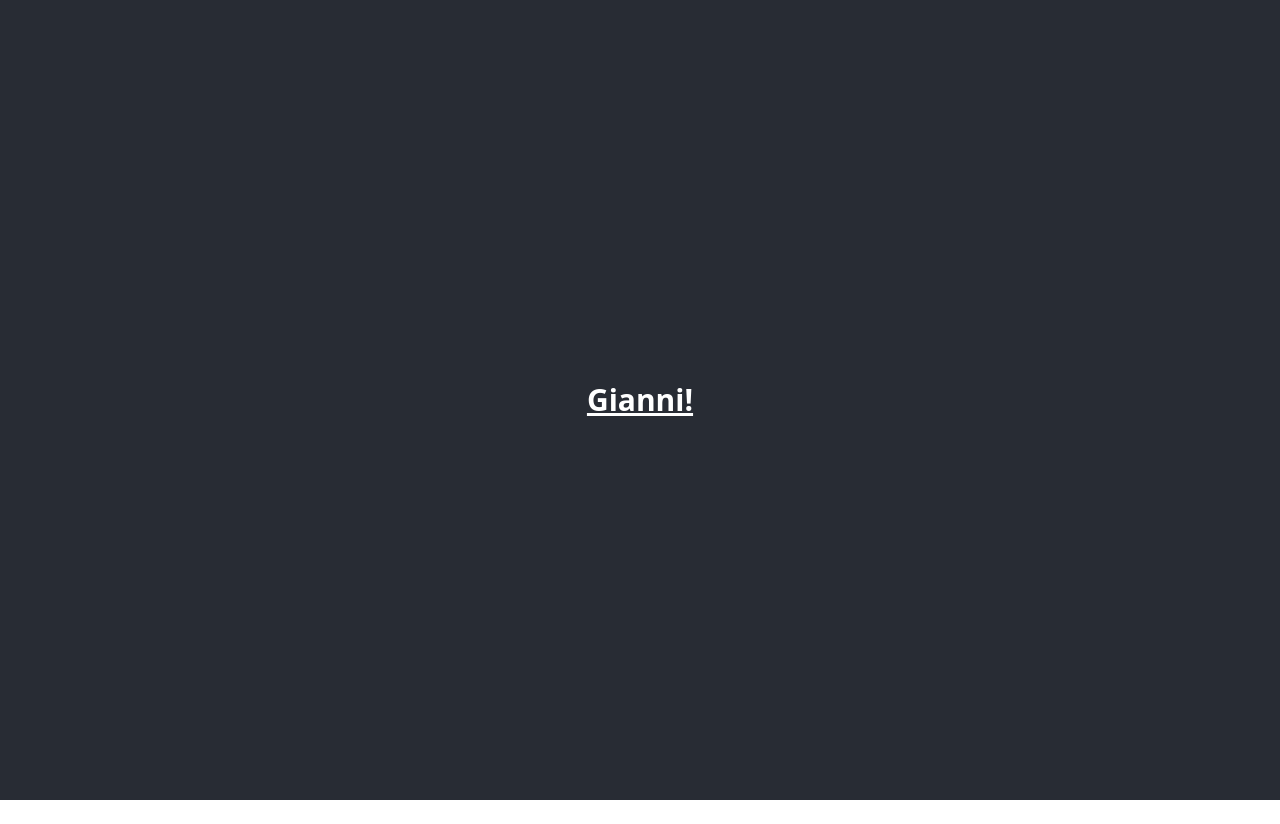
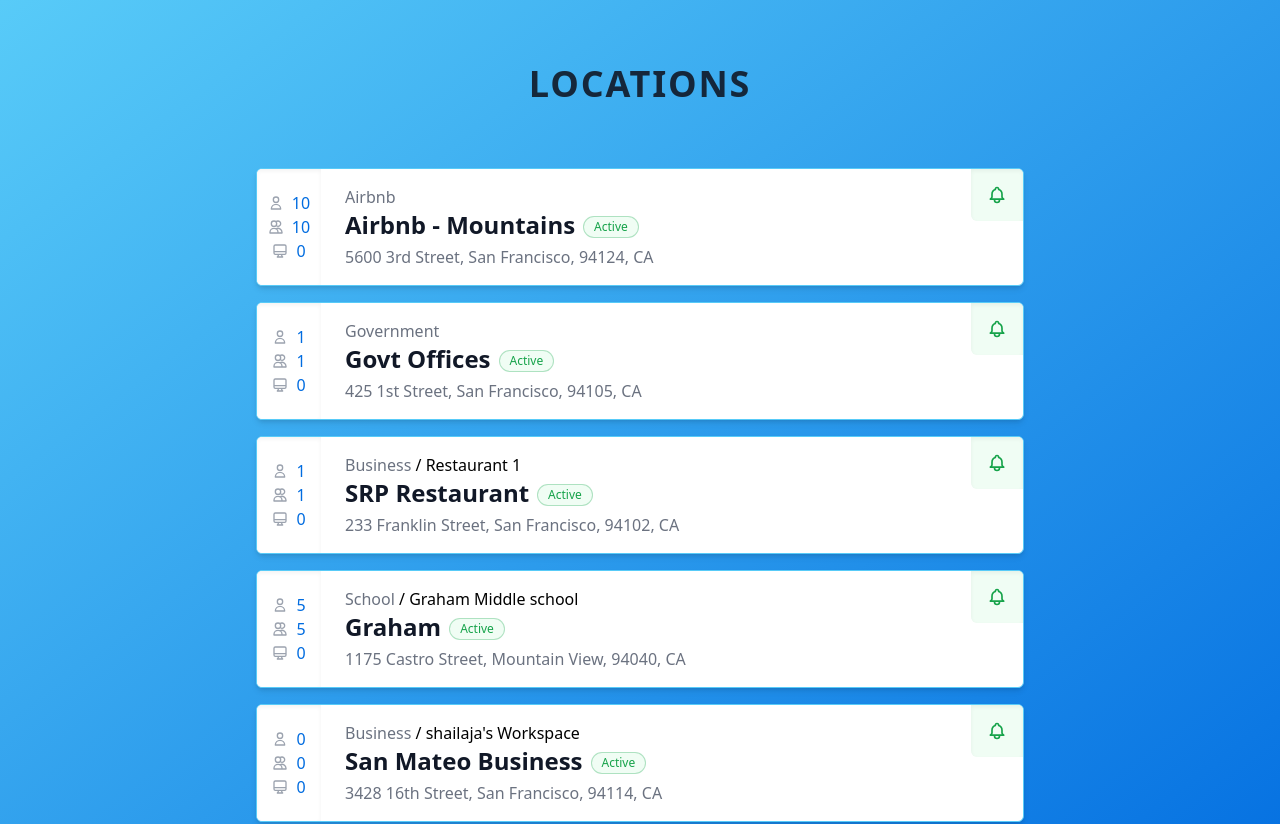
Before and after one commit to simonepozzobon/confidence-test, a React (Create React App) app: page / in a window 1280 px wide. Shown: the top 824 px of the page. Before the commit the page ends 800 px from the top, so only its background shows below. Built offline with nearby package versions, Linux system fonts and the light colour scheme.

Commit message:
Simple Layout

```diff
--- a/package.json
+++ b/package.json
@@ -2,10 +2,13 @@
     "name": "confidence-test",
     "version": "0.1.0",
     "private": true,
+    "proxy": "https://dev-api.confidence.org",
     "dependencies": {
+        "@heroicons/react": "^1.0.6",
         "@testing-library/jest-dom": "^5.16.4",
         "@testing-library/react": "^13.0.1",
         "@testing-library/user-event": "^13.5.0",
+        "axios": "^0.26.1",
         "react": "^18.0.0",
         "react-dom": "^18.0.0",
         "react-scripts": "5.0.1",
--- a/src/App.js
+++ b/src/App.js
@@ -1,14 +1,187 @@
 import "./App.css";
 import response from "./Response";
+// import { useRef, useState, useEffect, useCallback } from "react";
+import axios from "axios";
+import {
+    BellIcon,
+    DesktopComputerIcon,
+    UserIcon,
+    UsersIcon,
+} from "@heroicons/react/outline";
+
+// function useFetch(query, page) {
+//     const [loading, setLoading] = useState(true);
+//     const [error, setError] = useState(false);
+//     const [list, setList] = useState([]);
+
+//     const sendQuery = useCallback(async () => {
+//         try {
+//             await setLoading(true);
+//             await setError(false);
+//             const res = await axios.get(
+//                 "https://dev-api.confidence.org/v2/confidence/locations",
+//                 {
+//                     headers: {
+//                         "Content-Type": "application/json",
+//                         "Access-Control-Allow-Origin": "http://localhost:3000",
+//                     },
+//                     auth: {
+//                         username: "amitphatak$r5labs.com",
+//                     },
+//                     // body: {
+//                     //     start: 0,
+//                     //     limit: 10,
+//                     // },
+//                 }
+//             );
+//             await setList((prev) => [...prev, ...res.data]);
+//             setLoading(false);
+//         } catch (err) {
+//             setError(err);
+//         }
+//     }, [query, page]);
+
+//     useEffect(() => {
+//         sendQuery(query);
+//     }, [query, sendQuery, page]);
+
+//     return { loading, error, list };
+// }
+
+function LocationCard(props) {
+    const { location } = props;
+
+    let badge = (
+        <span className="inline-flex items-center px-2.5 py-0.5 rounded-full text-xs font-medium border border-red-600 bg-red-50 text-red-600">
+            Inactive
+        </span>
+    );
+
+    if (location.active) {
+        badge = (
+            <span className="inline-flex items-center px-2.5 py-0.5 rounded-full text-xs font-medium border border-green-600/30 bg-green-50 text-green-600">
+                Active
+            </span>
+        );
+    }
+
+    let subscriptionBadge;
+    if (location.subscriptionActive) {
+        subscriptionBadge = (
+            <div className="flex mt-1 lg:mt-0 px-4 py-4 shadow-inner rounded-bl-md bg-green-50">
+                <BellIcon className="w-5 text-green-600" />
+            </div>
+        );
+    }
+
+    return (
+        <li className="bg-white shadow-md overflow-hidden rounded-md border border-light-blue flex gap-4 lg:gap-6">
+            <div className="flex flex-col justify-center items-center bg-white px-4 py-4 shadow-inner w-16">
+                <div className="lg:hidden">{subscriptionBadge}</div>
+                <div class="flex gap-2">
+                    <UserIcon className="w-4 text-gray-400" />
+                    <span className="text-primary">
+                        {location.numberofMyTasks}
+                    </span>
+                </div>
+                <div className="flex gap-2">
+                    <UsersIcon className="w-4 text-gray-400" />
+                    <span className="text-primary">
+                        {location.numberofTasks}
+                    </span>
+                </div>
+                <div className="flex gap-2">
+                    <DesktopComputerIcon className="w-4 text-gray-400" />
+                    <span className="text-primary">
+                        {location.numberofDevices}
+                    </span>
+                </div>
+            </div>
+            <div className="flex-grow py-4">
+                <div className="block lg:hidden">{badge}</div>
+                <div className="text-base">
+                    <span className="text-gray-500 font-light">
+                        {location.locationType}&nbsp;
+                    </span>
+                    {location.locationDetails && (
+                        <span>/ {location.locationDetails}</span>
+                    )}
+                </div>
+                <div className="flex items-center gap-2">
+                    <h2 className="font-extrabold text-2xl text-gray-900 leading-8">
+                        {location.locationName}
+                    </h2>
+                    <div className="hidden lg:block">{badge}</div>
+                </div>
+                <div className="text-gray-500 mt-1">
+                    <span className="block lg:inline-block">
+                        {location.address.addressLine1},&nbsp;
+                    </span>
+                    <span className="block lg:inline">
+                        {location.address.city},&nbsp;
+                    </span>
+                    <span className="block lg:inline">
+                        {location.address.zip}, {location.address.state}
+                    </span>
+                </div>
+            </div>
+            <div className="hidden lg:block">{subscriptionBadge}</div>
+        </li>
+    );
+}
 
 function App() {
-	return (
-		<div className="App">
-			<header className="App-header">
-				<h1 className="text-3xl font-bold underline">Gianni!</h1>
-			</header>
-		</div>
-	);
+    const { locations } = response;
+    console.log(locations);
+    // const [query, setQuery] = useState("");
+    // const [page, setPage] = useState(1);
+    // const { loading, error, list } = useFetch(query, page);
+    // const loader = useRef(null);
+
+    // const handleChange = (e) => {
+    //     setQuery(e.target.value);
+    // };
+
+    // const handleObserver = useCallback((entries) => {
+    //     const target = entries[0];
+    //     if (target.isIntersecting) {
+    //         setPage((prev) => prev + 1);
+    //     }
+    // }, []);
+
+    // useEffect(() => {
+    //     const option = {
+    //         root: null,
+    //         rootMargin: "20px",
+    //         threshold: 0,
+    //     };
+    //     const observer = new IntersectionObserver(handleObserver, option);
+    //     if (loader.current) observer.observe(loader.current);
+    // }, [handleObserver]);
+
+    return (
+        <div className="min-h-screen bg-gradient-to-br from-light-blue to-dark-blue">
+            <header className="text-center py-16">
+                <h1 className="text-4xl font-extrabold tracking-wider text-gray-900/90">
+                    LOCATIONS
+                </h1>
+            </header>
+            {/* <input type="text" value={query} onChange={handleChange} /> */}
+            <div className="max-w-3xl mx-auto p-4 sm:p-6 md:p-8 lg:p-0 pb-24">
+                <ul className="space-y-4">
+                    {locations.map((location) => (
+                        <LocationCard
+                            key={location.locationId}
+                            location={location}
+                        />
+                    ))}
+                </ul>
+            </div>
+            {/* {loading && <p>Loading...</p>}
+            {error && <p>Error!</p>}
+            <div ref={loader} /> */}
+        </div>
+    );
 }
 
 export default App;
--- a/tailwind.config.js
+++ b/tailwind.config.js
@@ -1,7 +1,13 @@
 module.exports = {
-	content: ["./src/**/*.{js,jsx,ts,tsx}"],
-	theme: {
-		extend: {},
-	},
-	plugins: [],
+    content: ["./src/**/*.{js,jsx,ts,tsx}"],
+    theme: {
+        extend: {
+            colors: {
+                primary: "#016CE0",
+                "light-blue": "#58CBF8",
+                "dark-blue": "#016CE0",
+            },
+        },
+    },
+    plugins: [],
 };
```
Also changed, not shown: 2 other files (tests, documents, lock files or other folders). Lines whose indentation alone changed are shown as unchanged.
